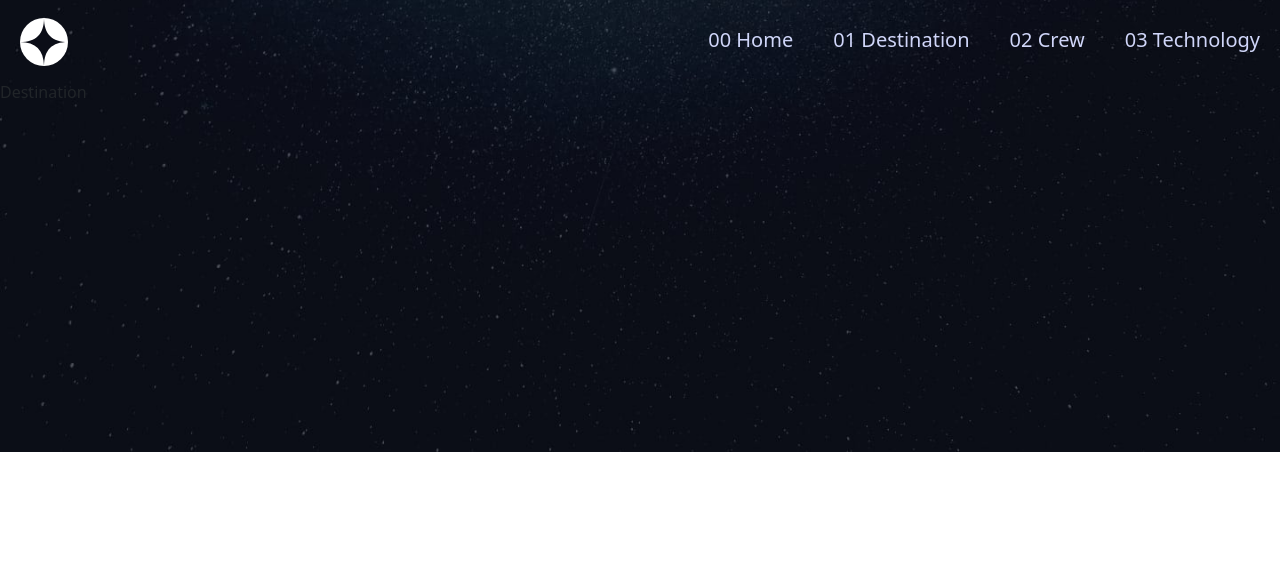
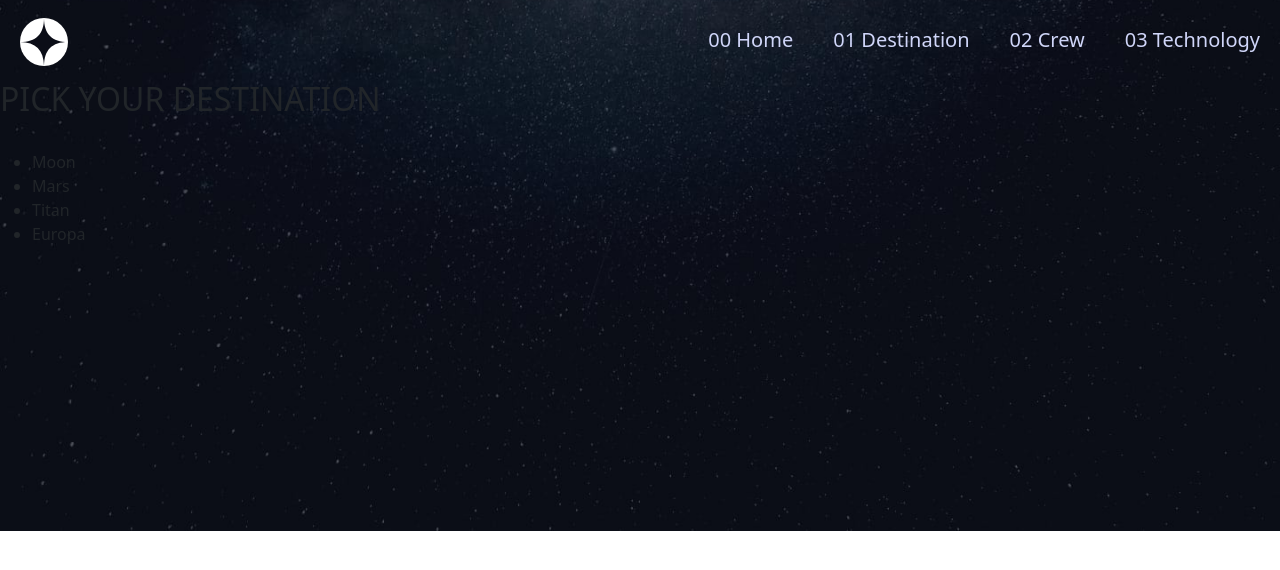
Before and after one commit to seboo1995/space-app, a React (Create React App) app: page /destination in a window 1280 px wide. Shown: the top 570 px of the page. Built offline with nearby package versions, Linux system fonts and the light colour scheme; a web font is replaced by a local one.

Commit message:
added data json and carousel

```diff
--- /dev/null
+++ b/src/assets/data.json
@@ -0,0 +1,108 @@
+{
+  "destinations": [
+    {
+      "name": "Moon",
+      "images": {
+        "png": "/home/sebair/Desktop/space-app/src/assets/destination/image-moon.png",
+        "webp": "./assets/destination/image-moon.webp"
+      },
+      "description": "See our planet as you’ve never seen it before. A perfect relaxing trip away to help regain perspective and come back refreshed. While you’re there, take in some history by visiting the Luna 2 and Apollo 11 landing sites.",
+      "distance": "384,400 km",
+      "travel": "3 days"
+    },
+    {
+      "name": "Mars",
+      "images": {
+        "png": "./assets/destination/image-mars.png",
+        "webp": "./assets/destination/image-mars.webp"
+      },
+      "description": "Don’t forget to pack your hiking boots. You’ll need them to tackle Olympus Mons, the tallest planetary mountain in our solar system. It’s two and a half times the size of Everest!",
+      "distance": "225 mil. km",
+      "travel": "9 months"
+    },
+    {
+      "name": "Europa",
+      "images": {
+        "png": "./assets/destination/image-europa.png",
+        "webp": "./assets/destination/image-europa.webp"
+      },
+      "description": "The smallest of the four Galilean moons orbiting Jupiter, Europa is a winter lover’s dream. With an icy surface, it’s perfect for a bit of ice skating, curling, hockey, or simple relaxation in your snug wintery cabin.",
+      "distance": "628 mil. km",
+      "travel": "3 years"
+    },
+    {
+      "name": "Titan",
+      "images": {
+        "png": "./assets/destination/image-titan.png",
+        "webp": "./assets/destination/image-titan.webp"
+      },
+      "description": "The only moon known to have a dense atmosphere other than Earth, Titan is a home away from home (just a few hundred degrees colder!). As a bonus, you get striking views of the Rings of Saturn.",
+      "distance": "1.6 bil. km",
+      "travel": "7 years"
+    }
+  ],
+  "crew": [
+    {
+      "name": "Douglas Hurley",
+      "images": {
+        "png": "./assets/crew/image-douglas-hurley.png",
+        "webp": "./assets/crew/image-douglas-hurley.webp"
+      },
+      "role": "Commander",
+      "bio": "Douglas Gerald Hurley is an American engineer, former Marine Corps pilot and former NASA astronaut. He launched into space for the third time as commander of Crew Dragon Demo-2."
+    },
+    {
+      "name": "Mark Shuttleworth",
+      "images": {
+        "png": "./assets/crew/image-mark-shuttleworth.png",
+        "webp": "./assets/crew/image-mark-shuttleworth.webp"
+      },
+      "role": "Mission Specialist",
+      "bio": "Mark Richard Shuttleworth is the founder and CEO of Canonical, the company behind the Linux-based Ubuntu operating system. Shuttleworth became the first South African to travel to space as a space tourist."
+    },
+    {
+      "name": "Victor Glover",
+      "images": {
+        "png": "./assets/crew/image-victor-glover.png",
+        "webp": "./assets/crew/image-victor-glover.webp"
+      },
+      "role": "Pilot",
+      "bio": "Pilot on the first operational flight of the SpaceX Crew Dragon to the International Space Station. Glover is a commander in the U.S. Navy where he pilots an F/A-18.He was a crew member of Expedition 64, and served as a station systems flight engineer."
+    },
+    {
+      "name": "Anousheh Ansari",
+      "images": {
+        "png": "./assets/crew/image-anousheh-ansari.png",
+        "webp": "./assets/crew/image-anousheh-ansari.webp"
+      },
+      "role": "Flight Engineer",
+      "bio": "Anousheh Ansari is an Iranian American engineer and co-founder of Prodea Systems. Ansari was the fourth self-funded space tourist, the first self-funded woman to fly to the ISS, and the first Iranian in space."
+    }
+  ],
+  "technology": [
+    {
+      "name": "Launch vehicle",
+      "images": {
+        "portrait": "./assets/technology/image-launch-vehicle-portrait.jpg",
+        "landscape": "./assets/technology/image-launch-vehicle-landscape.jpg"
+      },
+      "description": "A launch vehicle or carrier rocket is a rocket-propelled vehicle used to carry a payload from Earth's surface to space, usually to Earth orbit or beyond. Our WEB-X carrier rocket is the most powerful in operation. Standing 150 metres tall, it's quite an awe-inspiring sight on the launch pad!"
+    },
+    {
+      "name": "Spaceport",
+      "images": {
+        "portrait": "./assets/technology/image-spaceport-portrait.jpg",
+        "landscape": "./assets/technology/image-spaceport-landscape.jpg"
+      },
+      "description": "A spaceport or cosmodrome is a site for launching (or receiving) spacecraft, by analogy to the seaport for ships or airport for aircraft. Based in the famous Cape Canaveral, our spaceport is ideally situated to take advantage of the Earth’s rotation for launch."
+    },
+    {
+      "name": "Space capsule",
+      "images": {
+        "portrait": "./assets/technology/image-space-capsule-portrait.jpg",
+        "landscape": "./assets/technology/image-space-capsule-landscape.jpg"
+      },
+      "description": "A space capsule is an often-crewed spacecraft that uses a blunt-body reentry capsule to reenter the Earth's atmosphere without wings. Our capsule is where you'll spend your time during the flight. It includes a space gym, cinema, and plenty of other activities to keep you entertained."
+    }
+  ]
+}
--- a/src/components/destination/Destination.jsx
+++ b/src/components/destination/Destination.jsx
@@ -1,8 +1,43 @@
-import React from 'react'
+import {React,useState} from 'react'
 import './Destination.css'
+import myData from '../../assets/data.json';
+import moon from '../../assets/destination/image-moon.png'
+
 const Destination = () => {
+  const path  = '../../assets/destination'
+  const all_destination = myData.destinations
+  console.log(all_destination)
+
+  // const [planet, setPlanet] = useState(all_destination[0].name)
+  const [planet_image, setPlanetImage] = useState("")
+
+  // src/assets/destination/image-moon.png
   return (
-    <div>Destination</div>
+       <div>
+
+    <h2> PICK YOUR DESTINATION </h2>
+
+     <img  src = {planet_image}/>
+   {/* <img src={moon}/> */}
+
+    <ul>
+      <li onClick={() => {setPlanetImage(all_destination[0].images.png)}}> Moon </li>
+      <li> Mars </li>
+      <li> Titan  </li>
+      <li> Europa </li>
+    </ul>
+
+
+
+
+
+
+
+
+
+
+
+    </div>
   )
 }
 
--- a/src/index.css
+++ b/src/index.css
@@ -1,4 +1,4 @@
-
+/*
 
 
 @media only screen and (max-width: 480px) {
@@ -39,3 +39,5 @@
 
 
 }
+
+ */
```
